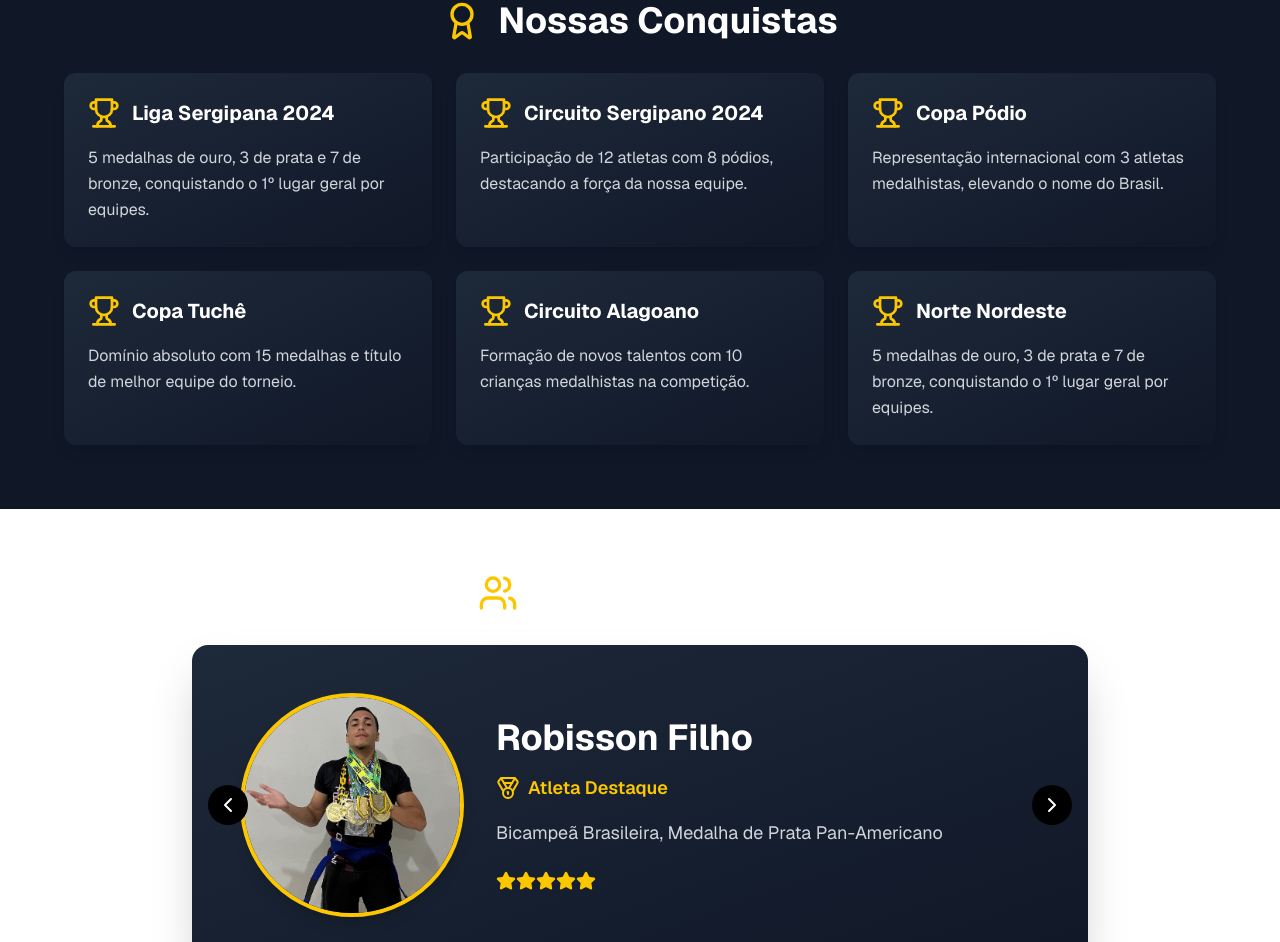
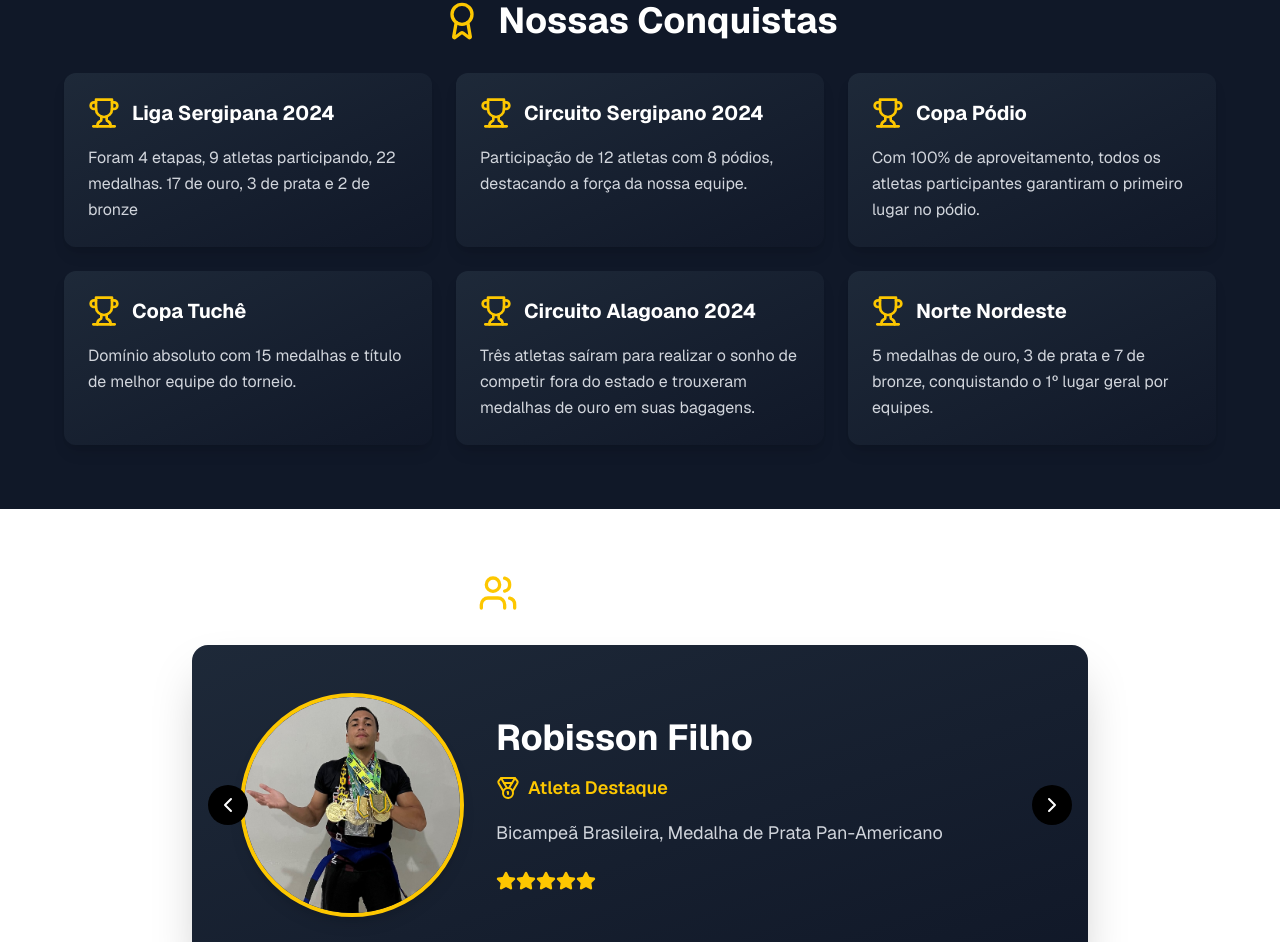
Before and after one commit to felpsouz/imperioBjj, a Next.js app: page / in a window 1280 px wide. Shown: the part 2094-3036 px from the top of the page. Built offline with nearby package versions, Linux system fonts and the light colour scheme.

Commit message:
edit text
adição dos titulos da equipe

```diff
--- a/src/app/page.tsx
+++ b/src/app/page.tsx
@@ -435,7 +435,7 @@ export default function ImperioJiuJitsuApp() {
     {
       title: "Liga Sergipana 2024",
       //date: "Dezembro 2023",
-      description: "5 medalhas de ouro, 3 de prata e 7 de bronze, conquistando o 1º lugar geral por equipes."
+      description: "Foram 4 etapas, 9 atletas participando, 22 medalhas. 17 de ouro, 3 de prata e 2 de bronze"
     },
     {
       title: "Circuito Sergipano 2024",
@@ -445,7 +445,7 @@ export default function ImperioJiuJitsuApp() {
     {
       title: "Copa Pódio",
       //date: "Julho 2023",
-      description: "Representação internacional com 3 atletas medalhistas, elevando o nome do Brasil."
+      description: "Com 100% de aproveitamento, todos os atletas participantes garantiram o primeiro lugar no pódio."
     },
     {
       title: "Copa Tuchê",
@@ -453,9 +453,9 @@ export default function ImperioJiuJitsuApp() {
       description: "Domínio absoluto com 15 medalhas e título de melhor equipe do torneio."
     },
     {
-      title: "Circuito Alagoano",
+      title: "Circuito Alagoano 2024",
       //date: "Abril 2023",
-      description: "Formação de novos talentos com 10 crianças medalhistas na competição."
+      description: "Três atletas saíram para realizar o sonho de competir fora do estado e trouxeram medalhas de ouro em suas bagagens."
     },
     {
       title: "Norte Nordeste",
```
